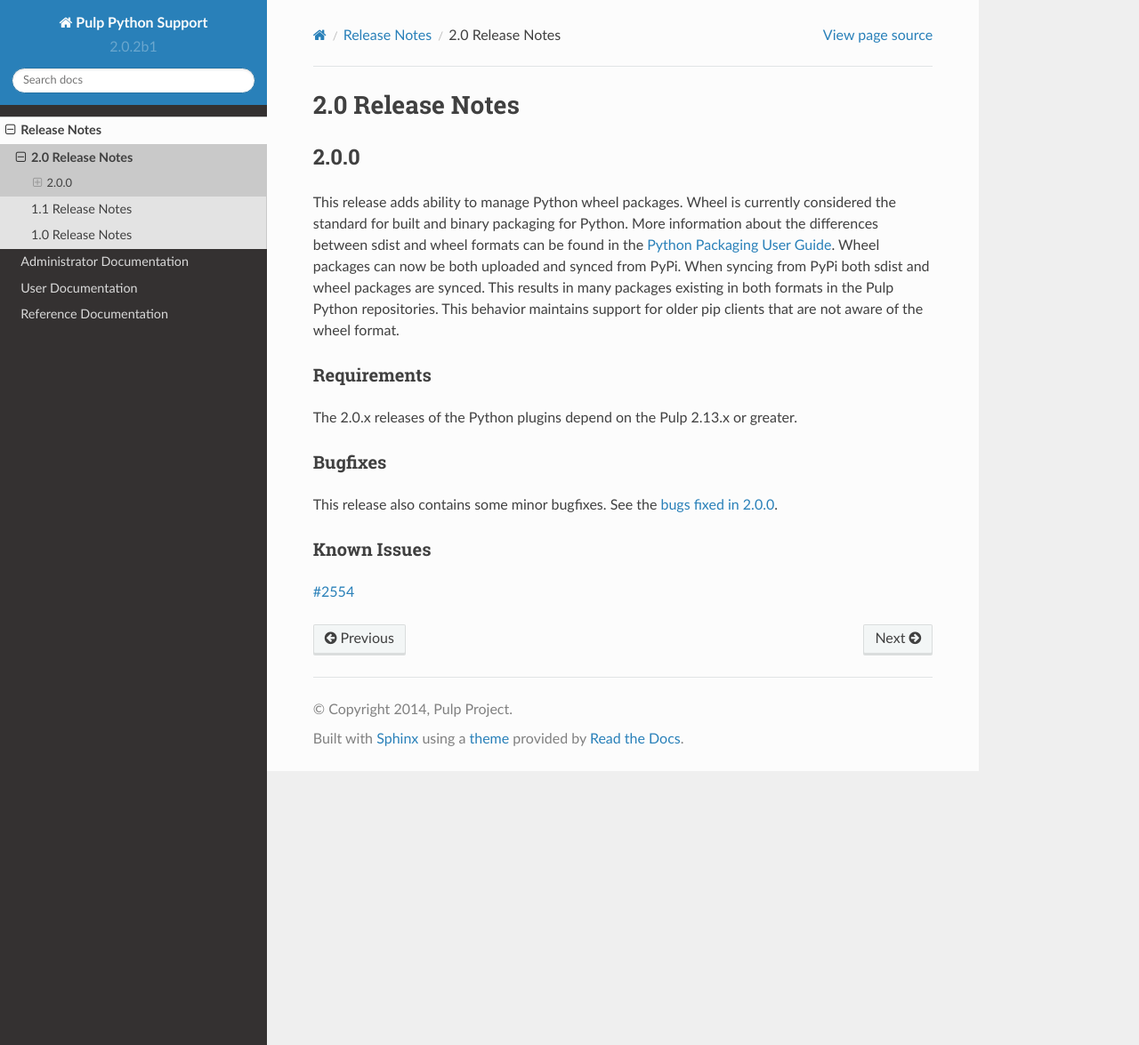
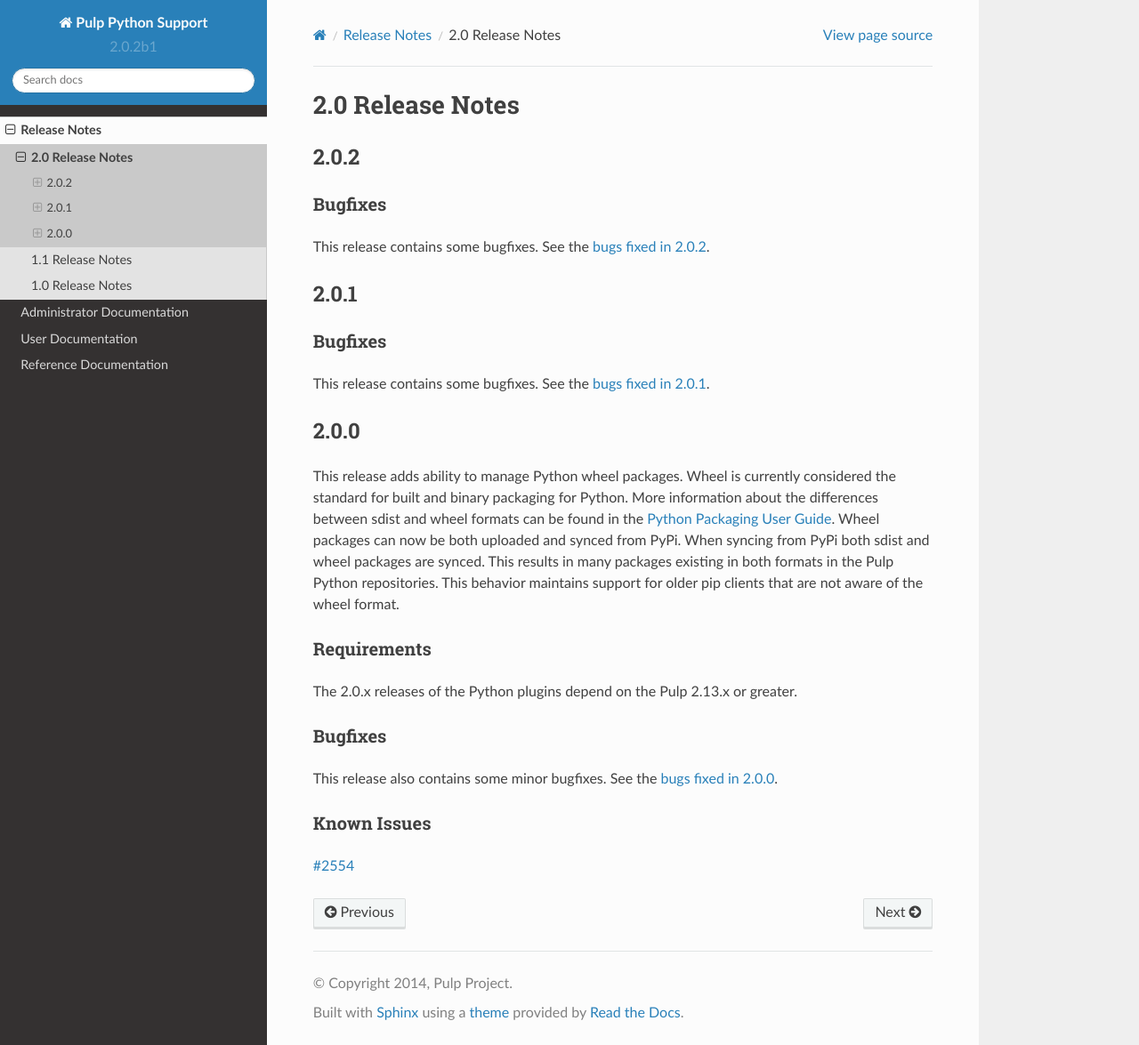
Before and after one commit to pulp/pulp_python, a Sphinx documentation site: the page built from docs/release-notes/2.0.rst, in a window 1280 px wide and 1175 px high. Shown: the whole window at 89% size. Built offline with Sphinx 7.4.7 and the Read the Docs theme 2.0.0, drawn with Linux system fonts in a browser that asks for light colours.

Commit message:
Add release notes for 2.0.2
Add release notes for 2.0.2

```diff
--- a/docs/release-notes/2.0.rst
+++ b/docs/release-notes/2.0.rst
@@ -1,5 +1,24 @@
 2.0 Release Notes
 =================
+
+2.0.2
+-----
+
+Bugfixes
+^^^^^^^^
+
+This release contains some bugfixes. See the :fixedbugs_pulp_python:`2.0.2`.
+
+
+2.0.1
+-----
+
+Bugfixes
+^^^^^^^^
+
+This release contains some bugfixes. See the :fixedbugs_pulp_python:`2.0.1`.
+
+
 
 2.0.0
 -----
```
